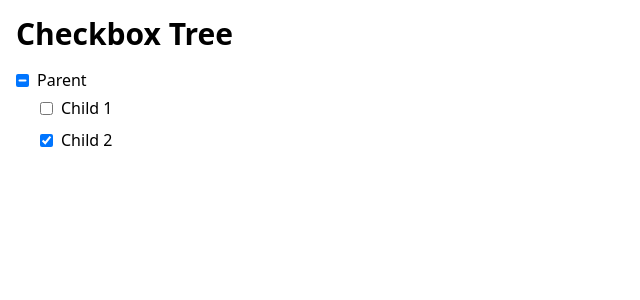
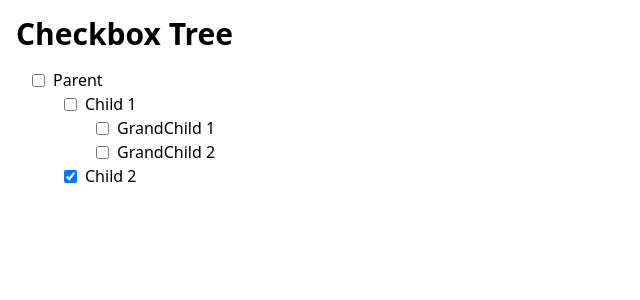
Before and after one commit to jhillgithub/checkbox-tree, a React (Vite) app: page / in a window 1280 px wide. Shown: the top 300 px of the page, without its empty margins (0-640 px from the left). Built offline with nearby package versions, Linux system fonts and the light colour scheme.

Commit message:
refactor for nested tree

```diff
--- a/src/App.jsx
+++ b/src/App.tsx
@@ -1,6 +1,7 @@
 import React from "react";
 import { Tree } from "./components/Tree";
 import { useFetchData } from "./hooks/useFetchData";
+import { TreeProvider } from "./context/TreeContext";
 
 const App = () => {
   const { loading, error, data } = useFetchData();
@@ -17,10 +18,12 @@ const App = () => {
     );
   }
   return (
-    <div className="container mx-auto flex flex-col gap-4 p-4">
-      <h1 className="text-3xl font-bold">Checkbox Tree</h1>
-      <Tree {...data} />
-    </div>
+    <TreeProvider initialData={data}>
+      <div className="container mx-auto flex flex-col gap-4 p-4">
+        <h1 className="text-3xl font-bold">Checkbox Tree</h1>
+        <Tree {...data} />
+      </div>
+    </TreeProvider>
   );
 };
 
--- a/src/components/Tree.tsx
+++ b/src/components/Tree.tsx
@@ -1,65 +1,51 @@
-import React, { useEffect, useRef, useState } from "react";
-export type Tree = {
-  name: string;
-  checked?: boolean;
-  children?: Tree[];
+import React from "react";
+import { useTreeContext, Tree as TreeType } from "../context/TreeContext";
+
+type TreeProps = {
+  id: string;
 };
 
-export const Tree = ({ name, children: initialChildren }: Tree) => {
-  const parentRef = useRef<HTMLInputElement>(null);
-  const [children, setChildren] = useState(
-    initialChildren?.map((child) => ({
-      ...child,
-      checked: child.checked ?? false,
-    })) || [],
-  );
-  const allChildrenChecked = children.every((child) => child.checked);
-  const someChildrenChecked = children.some((child) => child.checked);
-  const indeterminate = someChildrenChecked && !allChildrenChecked;
+export const Tree = ({ id }: TreeProps) => {
+  const { treeData, toggleNode } = useTreeContext();
 
-  useEffect(() => {
-    if (!parentRef.current) return;
-    parentRef.current.indeterminate = indeterminate;
-  }, [indeterminate]);
-
-  const handleParentToggle = () => {
-    setChildren(
-      children.map((child) => ({ ...child, checked: !allChildrenChecked })),
-    );
-  };
-  const handleChildToggle = (id: number) => {
-    setChildren(
-      children?.map((child, index) =>
-        index === id ? { ...child, checked: !child.checked } : child,
-      ),
-    );
+  const findNode = (node: TreeType, targetId: string): TreeType | undefined => {
+    if (node.id === targetId) return node;
+    if (node.children) {
+      for (const child of node.children) {
+        const found = findNode(child, targetId);
+        if (found) return found;
+      }
+    }
+    return undefined;
   };
 
+  if (!treeData) return null;
+  const node = findNode(treeData, id);
+  if (!node) return null;
+
   return (
-    <div>
-      <div className="flex items-center gap-2">
+    <div className="ml-4">
+      <label className="flex items-center">
         <input
-          ref={parentRef}
           type="checkbox"
-          checked={allChildrenChecked}
-          onChange={handleParentToggle}
+          checked={node.checked}
+          ref={(el) => {
+            if (el) {
+              el.indeterminate = node.indeterminate || false;
+            }
+          }}
+          onChange={() => toggleNode(id)}
+          className="mr-2"
         />
-        <span>{name}</span>
-      </div>
-      {children &&
-        children.map((child, index) => (
-          <div
-            key={`child-${index}`}
-            className="flex items-center gap-2 py-1 pl-6"
-          >
-            <input
-              type="checkbox"
-              checked={child.checked}
-              onChange={() => handleChildToggle(index)}
-            />
-            <span>{child.name}</span>
-          </div>
-        ))}
+        {node.name}
+      </label>
+      {node.children && (
+        <div className="ml-4">
+          {node.children.map((child) => (
+            <Tree key={child.id} id={child.id} />
+          ))}
+        </div>
+      )}
     </div>
   );
 };
--- /dev/null
+++ b/src/context/TreeContext.tsx
@@ -0,0 +1,70 @@
+import React, { createContext, useContext, useState } from "react";
+
+export type Tree = {
+  id: string;
+  name: string;
+  checked: boolean;
+  indeterminate?: boolean;
+  children?: Tree[];
+};
+
+type TreeContextType = {
+  treeData: Tree | null;
+  toggleNode: (id: string) => void;
+};
+
+const TreeContext = createContext<TreeContextType | null>(null);
+
+type TreeProviderProps = {
+  children: React.ReactNode;
+  initialData: Tree;
+};
+export const TreeProvider = ({ children, initialData }: TreeProviderProps) => {
+  const [treeData, setTreeData] = useState<Tree>(initialData);
+
+  const toggleNode = (id: string) => {
+    const updateNode = (node: Tree): Tree => {
+      if (node.id === id) {
+        const newChecked = !node.checked;
+        return {
+          ...node,
+          checked: newChecked,
+          indeterminate: false,
+          children: node.children?.map((child) => ({
+            ...child,
+            checked: newChecked,
+            indeterminate: false,
+          })),
+        };
+      }
+      if (node.children) {
+        const newChildren = node.children.map(updateNode);
+        const allChecked = newChildren.every((child) => child.checked);
+        const anyChecked = newChildren.some((child) => child.checked);
+        return {
+          ...node,
+          checked: allChecked,
+          indeterminate: anyChecked && !allChecked,
+          children: newChildren,
+        };
+      }
+      return node;
+    };
+
+    setTreeData(updateNode(treeData));
+  };
+
+  return (
+    <TreeContext.Provider value={{ treeData, toggleNode }}>
+      {children}
+    </TreeContext.Provider>
+  );
+};
+
+export const useTreeContext = () => {
+  const context = useContext(TreeContext);
+  if (context === null) {
+    throw new Error("useTreeContext must be used within a TreeProvider");
+  }
+  return context;
+};
--- a/src/hooks/useFetchData.ts
+++ b/src/hooks/useFetchData.ts
@@ -4,8 +4,21 @@
  */
 export const useFetchData = () => {
   const data = {
+    id: "1",
     name: "Parent",
-    children: [{ name: "Child 1" }, { name: "Child 2", checked: true }],
+    checked: false,
+    children: [
+      {
+        id: "2",
+        name: "Child 1",
+        checked: false,
+        children: [
+          { id: "3", name: "GrandChild 1", checked: false },
+          { id: "4", name: "GrandChild 2", checked: false },
+        ],
+      },
+      { id: "5", name: "Child 2", checked: true },
+    ],
   };
   return {
     loading: false,
--- a/src/main.jsx
+++ b/src/main.jsx
@@ -1,6 +1,6 @@
 import { StrictMode } from "react";
 import { createRoot } from "react-dom/client";
-import App from "./App.jsx";
+import App from "./App";
 import "./index.css";
 
 createRoot(document.getElementById("root")).render(
```
